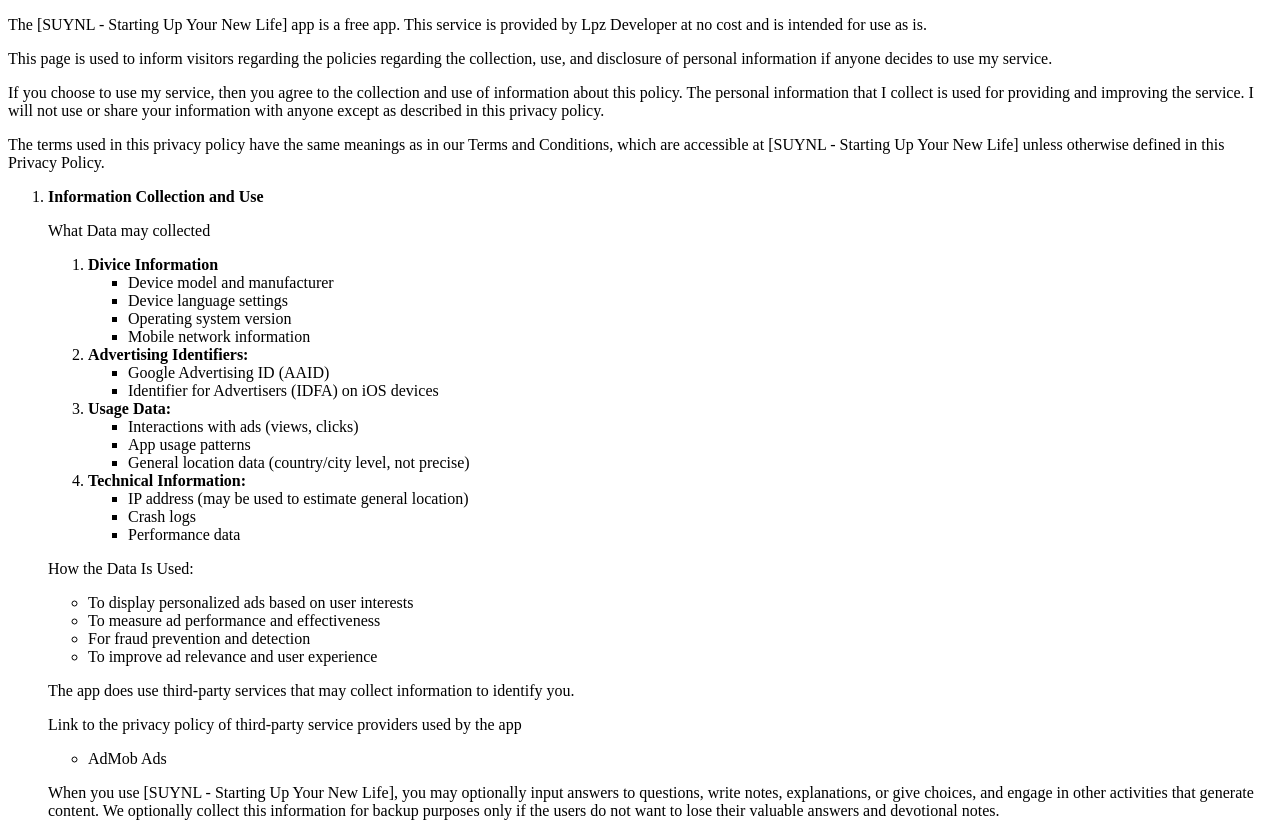
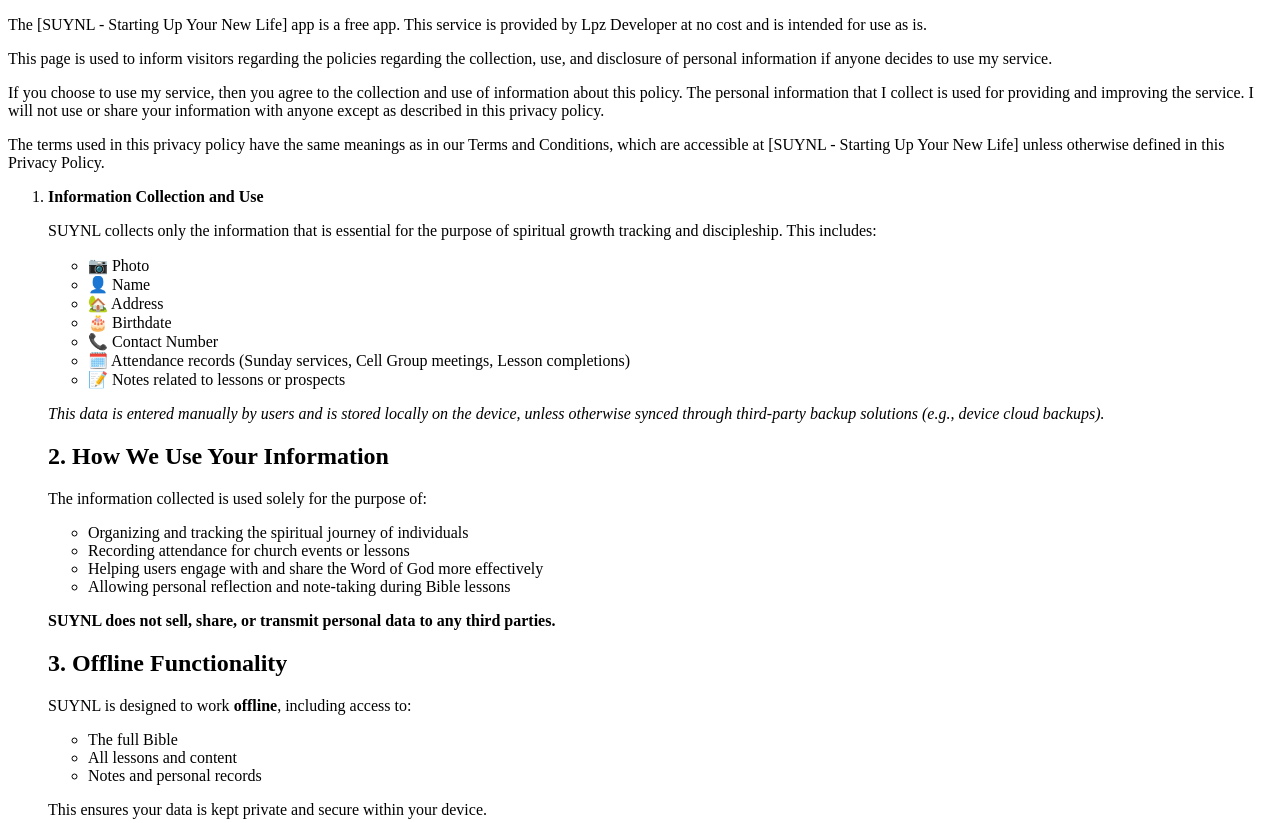
Before and after one commit to sylvsterbelonio/lightworkinnovations, a plain HTML site: page privacy/suynl/index.html in a window 1280 px wide. Shown: the top 823 px of the page. Drawn offline with Linux system fonts and the light colour scheme.

Commit message:
Update index.html

```diff
--- a/privacy/suynl/index.html
+++ b/privacy/suynl/index.html
@@ -20,6 +20,36 @@
           </p>
           <ol>
                <li><b>Information Collection and Use</b>
+                   <p>SUYNL collects only the information that is essential for the purpose of spiritual growth tracking and discipleship. This includes:</p>
+  <ul>
+    <li>📷 Photo</li>
+    <li>👤 Name</li>
+    <li>🏡 Address</li>
+    <li>🎂 Birthdate</li>
+    <li>📞 Contact Number</li>
+    <li>🗓️ Attendance records (Sunday services, Cell Group meetings, Lesson completions)</li>
+    <li>📝 Notes related to lessons or prospects</li>
+  </ul>
+  <p><em>This data is entered manually by users and is stored locally on the device, unless otherwise synced through third-party backup solutions (e.g., device cloud backups).</em></p>
+<h2>2. How We Use Your Information</h2>
+  <p>The information collected is used solely for the purpose of:</p>
+  <ul>
+    <li>Organizing and tracking the spiritual journey of individuals</li>
+    <li>Recording attendance for church events or lessons</li>
+    <li>Helping users engage with and share the Word of God more effectively</li>
+    <li>Allowing personal reflection and note-taking during Bible lessons</li>
+  </ul>
+  <p><strong>SUYNL does not sell, share, or transmit personal data to any third parties.</strong></p>
+ <h2>3. Offline Functionality</h2>
+  <p>SUYNL is designed to work <strong>offline</strong>, including access to:</p>
+  <ul>
+    <li>The full Bible</li>
+    <li>All lessons and content</li>
+    <li>Notes and personal records</li>
+  </ul>
+  <p>This ensures your data is kept private and secure within your device.</p>
+
+
                     <p>What Data may collected</p>
                     <ol>
                         <li ><b>Divice Information</b>
```
